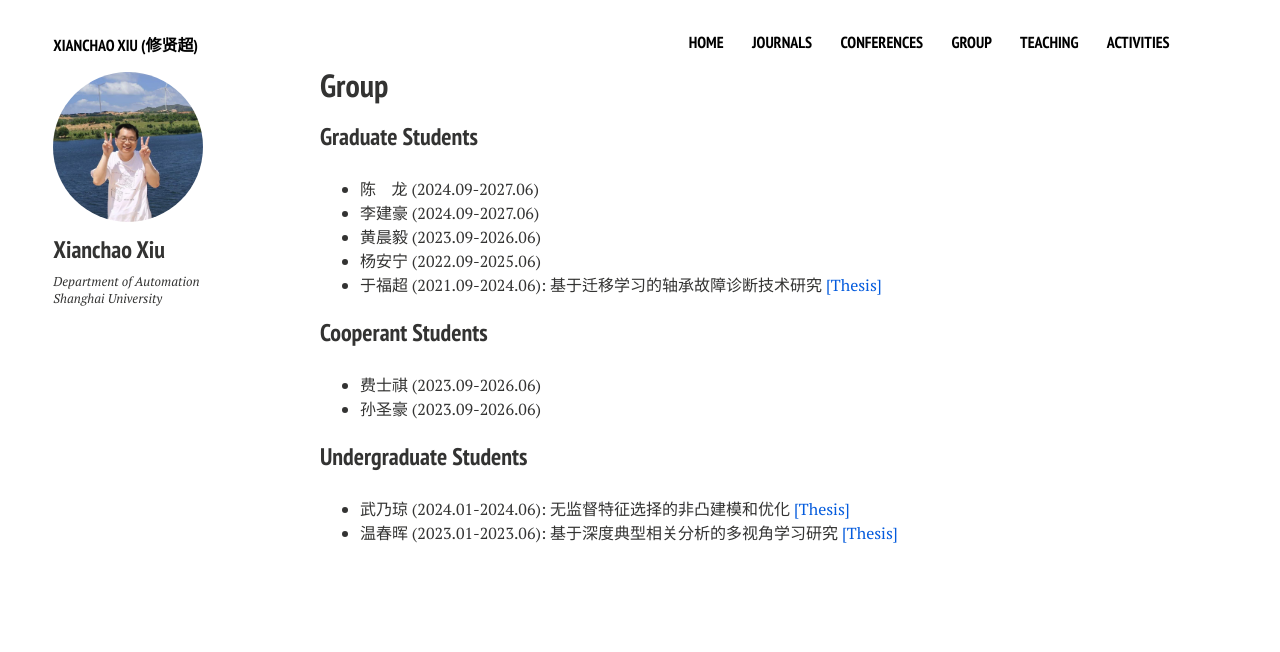
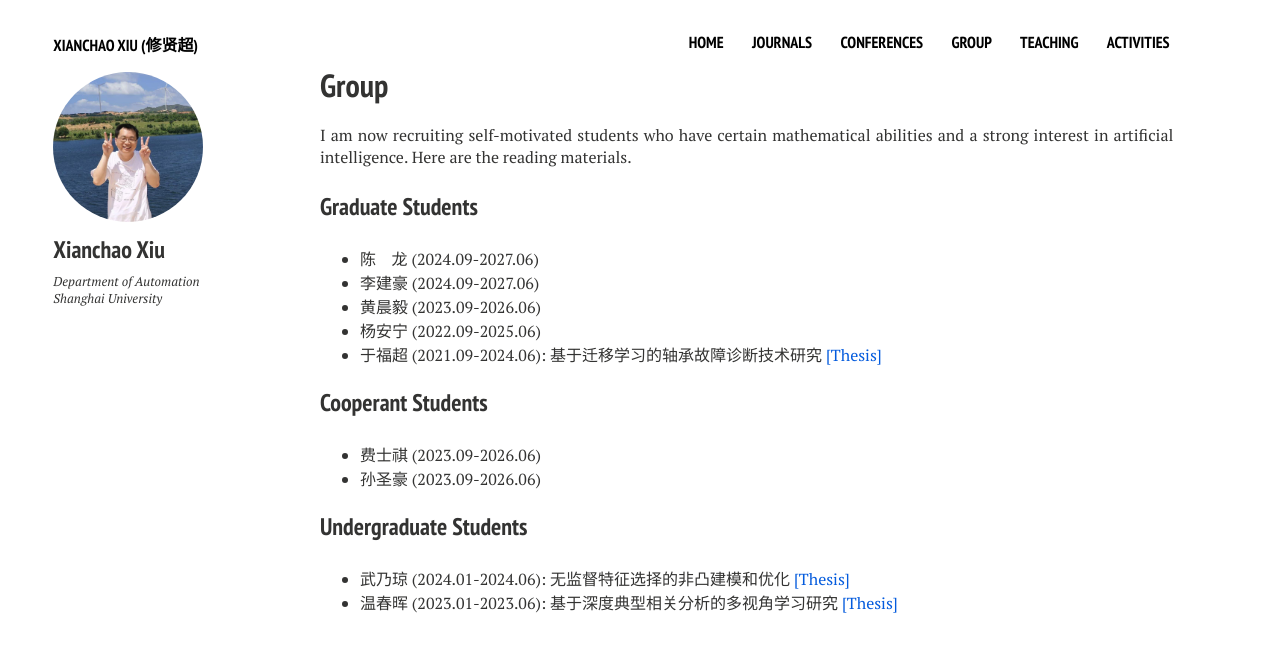
Before and after one commit to xianchaoxiu/xianchaoxiu.github.io, a Jekyll site: the page built from group/index.md, in a window 1280 px wide. Shown: the top 652 px of the page. Built offline with Jekyll 4.4.1, drawn with Linux system fonts in a browser that asks for light colours; nearby versions of some CDN libraries.

Commit message:
Update index.md

```diff
--- a/group/index.md
+++ b/group/index.md
@@ -7,6 +7,7 @@ comments: false
 share: false
 ---
 
+ I am now recruiting self-motivated students who have certain mathematical abilities and a strong interest in artificial intelligence. Here are the reading materials.
 
 ### Graduate Students
 * 陈 &nbsp; &nbsp;龙 (2024.09-2027.06)  <br>
```
